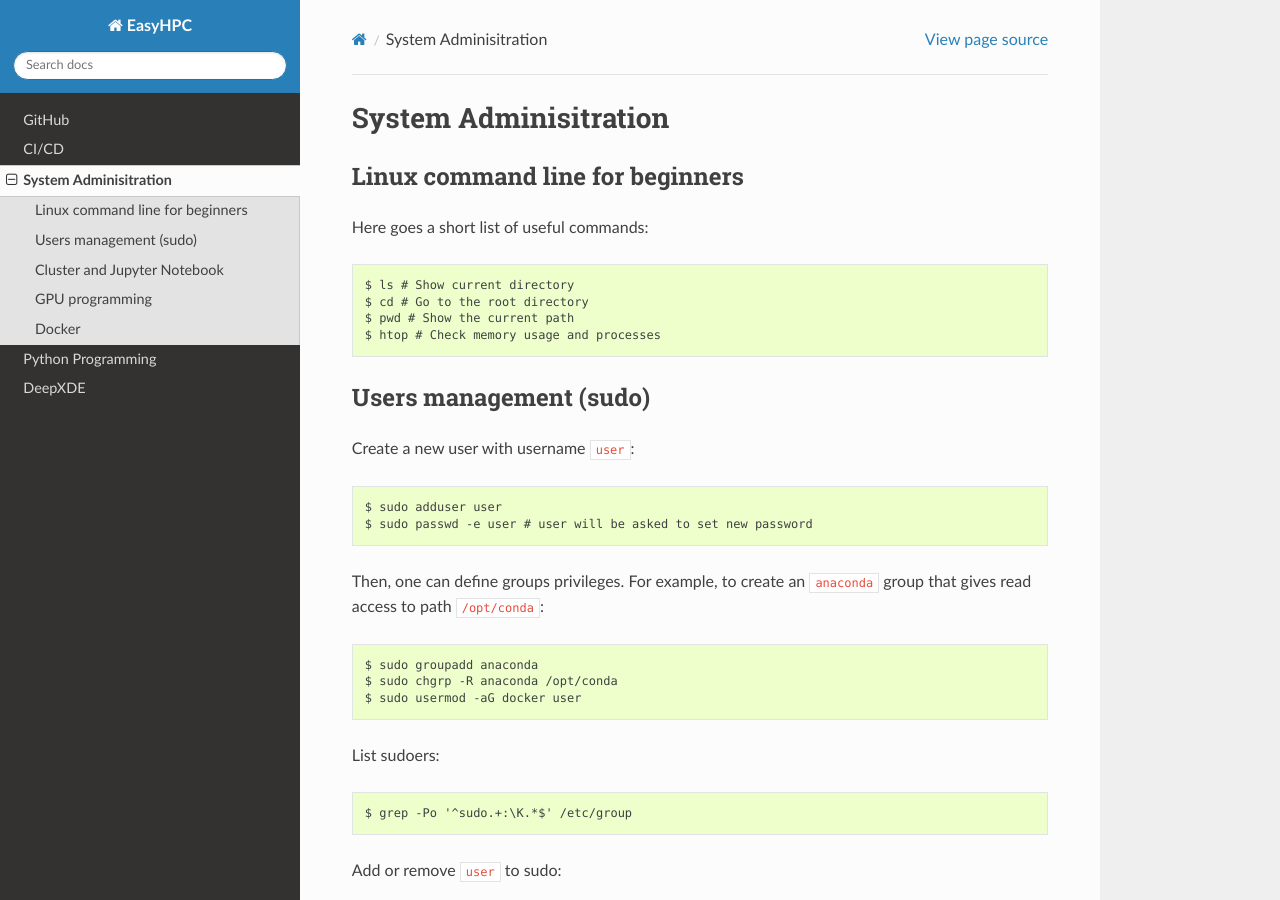
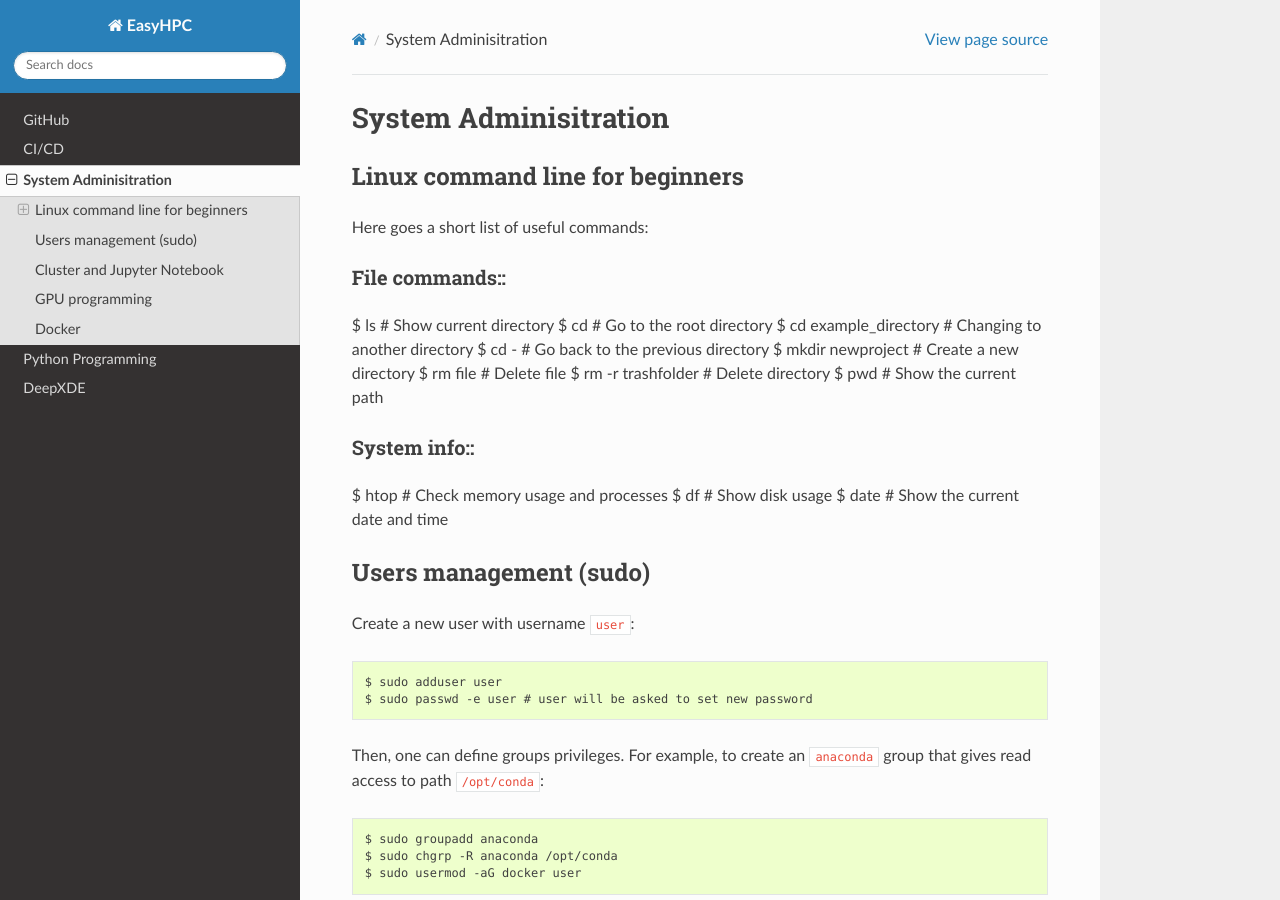
Before and after one commit to pescap/EasyHPC, a Sphinx documentation site: the page built from docs/source/sysadmin.rst, in a window 1280 px wide and 900 px high. Built offline with Sphinx 7.4.7 and the Read the Docs theme 2.0.0, drawn with Linux system fonts in a browser that asks for light colours.

Commit message:
Added new linux commands

```diff
--- a/docs/source/sysadmin.rst
+++ b/docs/source/sysadmin.rst
@@ -4,12 +4,26 @@ System Adminisitration
 Linux command line for beginners
 --------------------------------
 
-Here goes a short list of useful commands::
+Here goes a short list of useful commands:
+
+File commands::
+~~~~~~~~~~
 
 $ ls # Show current directory
 $ cd # Go to the root directory
+$ cd example_directory # Changing to another directory
+$ cd - # Go back to the previous directory
+$ mkdir newproject # Create a new directory
+$ rm file  # Delete file
+$ rm -r trashfolder # Delete directory
 $ pwd # Show the current path
+
+System info::
+~~~~~~~~~~
+
 $ htop # Check memory usage and processes
+$ df # Show disk usage
+$ date # Show the current date and time
 
 Users management (sudo)
 -----------------------
```
